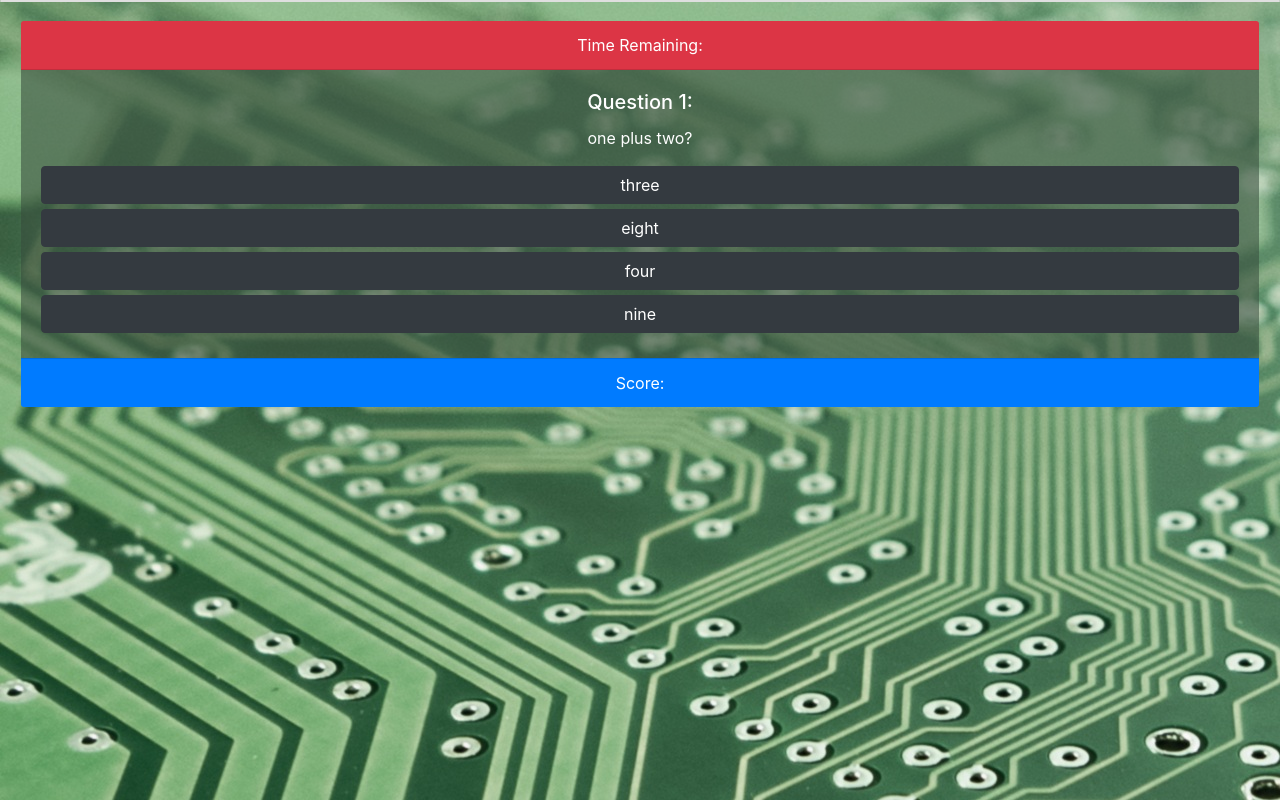
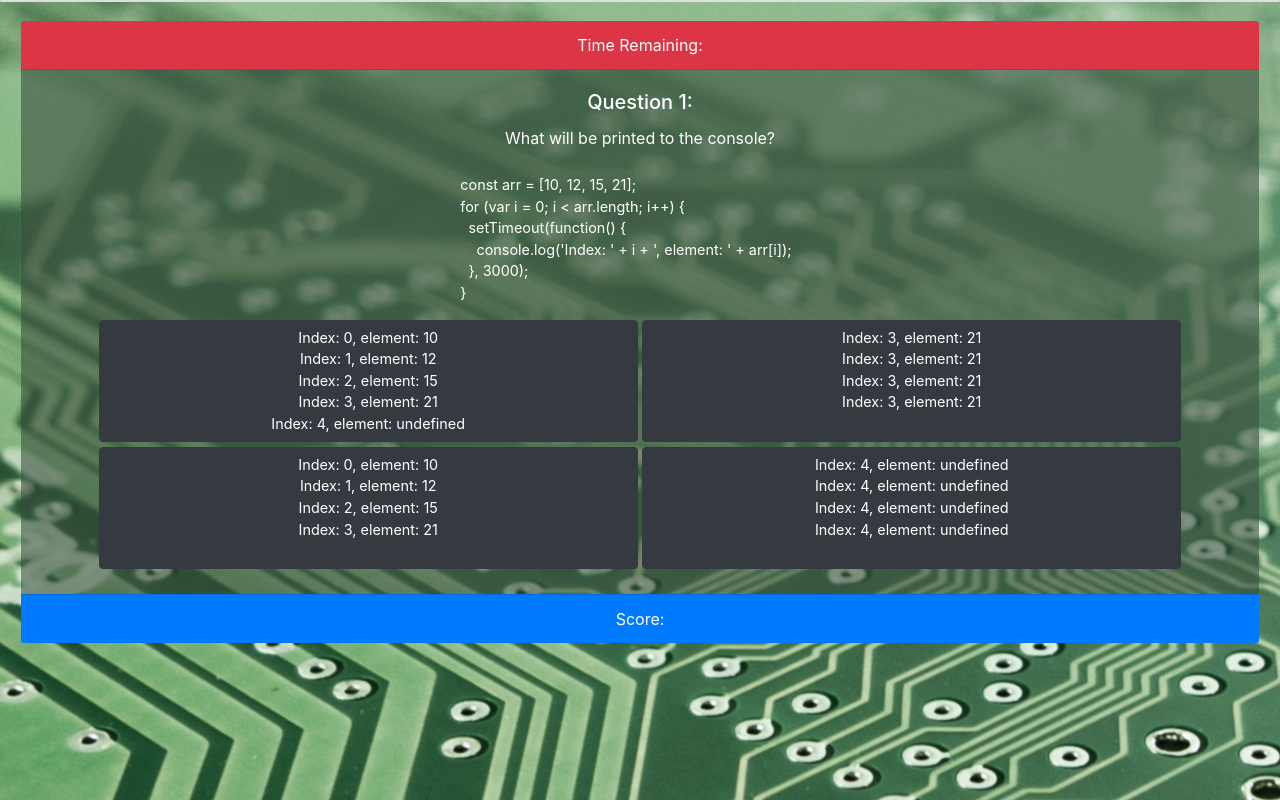
Before and after one commit to rwest88/TriviaGame, a plain HTML site: page index.html in a window 1280 px wide. Drawn offline with nearby package versions, Linux system fonts and the light colour scheme.

Commit message:
began theme of javascript questions

```diff
--- a/index.html
+++ b/index.html
@@ -10,20 +10,42 @@
         body {
             background: url("assets/images/placeholder2.jpeg") 0 0 repeat;
         }
+        /* how do we get rid of the little margin above the background image? */
         .card-body {
             background: rgba(54, 75, 60, 0.562);
+        }
+        #imbedded-code {
+            text-align: left;
+            margin-left: 10%;
+            font-size: .7rem;
+            /* font-family: 'Courier New', Courier, monospace; */
+        }
+        #imbedded-code-button {
+            font-size: .7rem;
         }
         #mybtn {
             width: 100%;
             margin-bottom: 5px;
             white-space: inherit;
         }
+        /* how do we get rid of the 'visited' pseudoclass, so the buttons look the same on each question? */
+        .red {
+            background-color: red;
+        }
         .card-footer {
             margin-bottom: 1em;
         }
         @media(min-width: 700px) {
-            .btn {
-                width: inherit;
+            #mybtn {
+                width: 45%;
+                /* white-space:pre-wrap; */
+            }
+            #imbedded-code {
+                margin-left: 35%;
+                font-size: .9rem;
+            }
+            #imbedded-code-button {
+                font-size: .9rem;
             }
         }
     </style>
@@ -55,47 +77,46 @@
 </script>
 
 <script>
-
 var trivia = [
     {   // [0] Q1
-        "q": "one plus two?",
+        "q": "What will be printed to the console?<br><br><div id='imbedded-code'> const arr = [10, 12, 15, 21]; <br>for (var i = 0; i < arr.length; i++) {<br>&nbsp;&nbsp;setTimeout(function() {<br>&nbsp;&nbsp;&nbsp;&nbsp;console.log('Index: ' + i + ', element: ' + arr[i]);<br>&nbsp;&nbsp;}, 3000);<br>}</div>",
         "a": [
-            "three",
-            "eight",
-            "four",
-            "nine",
+            "<div id='imbedded-code-button'>Index: 0, element: 10<br>Index: 1, element: 12<br>Index: 2, element: 15<br>Index: 3, element: 21<br>Index: 4, element: undefined</div>",
+            "<div id='imbedded-code-button'>Index: 3, element: 21<br>Index: 3, element: 21<br>Index: 3, element: 21<br>Index: 3, element: 21<br><br></div>",
+            "<div id='imbedded-code-button'>Index: 0, element: 10<br>Index: 1, element: 12<br>Index: 2, element: 15<br>Index: 3, element: 21<br><br></div>",
+            "<div id='imbedded-code-button'>Index: 4, element: undefined<br>Index: 4, element: undefined<br>Index: 4, element: undefined<br>Index: 4, element: undefined<br><br></div>",
         ],
-        "c": "three"
+        "c": "3"
     },
     {   // [1] Q2
-        "q": "six plus two?",
+        "q": "Why are the holes in cats' fur always in the right place for their eyes?",
         "a": [
-            "three",
+            "twelve",
             "eight",
-            "four",
-            "nine",
+            "six",
+            "answer is non-numeric",
         ],
-        "c": "eight"
+        "c": "3"
     },
     {   // [2] Q3
         "q": "two plus two?",
         "a": [
+            "one hundred",
+            "seven",
+            "four",
             "three",
-            "eight",
-            "four",
-            "nine",
         ],
-        "c": "four"
+        "c": "2"
     },
     {   // [3] Q4
         "q": "seven plus two?",
         "a": [
-            "three",
-            "eight",
-            "four",
+            "sixty-three",
+            "seventy-two",
+            "two",
             "nine",
         ],
-        "c": "nine"
+        "c": "3"
     },
     {   // [4] Q5
         "q": "ten minus seven?",
@@ -103,27 +124,39 @@ var trivia = [
             "three",
             "eight",
             "four",
-            "nine",
+            "six",
         ],
-        "c": "three"
+        "c": "0"
     }
 ]
 
-var count = -1;
+var qCount = -1;
 
 function newQuestion() {
-    count++;
-    if (count >= trivia.length) {
+    qCount++;
+    if (qCount >= trivia.length) {
         end();
         return false;
     }
-    $('.card-title').text("Question " + (count + 1) + ":");
-    $('.card-text').text(trivia[count].q);
+    $('.card-title').text("Question " + (qCount + 1) + ":");
+    $('.card-text').html(trivia[qCount].q);
 
-    $('.btn1').text(trivia[count].a[$('.btn1').data('btn')]);
-    $('.btn2').text(trivia[count].a[$('.btn2').data('btn')]);
-    $('.btn3').text(trivia[count].a[$('.btn3').data('btn')]);
-    $('.btn4').text(trivia[count].a[$('.btn4').data('btn')]);
+    $('button').removeClass('btn-success btn-danger').addClass('btn-dark');
+    $('.btn1').html(trivia[qCount].a[$('.btn1').data('btn')]);
+    $('.btn2').html(trivia[qCount].a[$('.btn2').data('btn')]);
+    $('.btn3').html(trivia[qCount].a[$('.btn3').data('btn')]);
+    $('.btn4').html(trivia[qCount].a[$('.btn4').data('btn')]);
+}
+
+function checkAnswer() {
+    if ($(this).data('btn') == trivia[qCount].c) {
+        $('.card-title').html("Correct!")
+    } else {
+        $('.card-title').html("Incorrect.");
+        $(this).removeClass('btn-dark').addClass('btn-danger')
+    }
+    $(`[data-btn~=${trivia[qCount].c}]`).removeClass('btn-dark').addClass('btn-success');
+    setTimeout(newQuestion, 5000);
 }
 
 function end() {
@@ -131,14 +164,7 @@ function end() {
     $('.card-text').text("You answered x / x correctly");
 }
 
-$('button').on('click', function() {
-    if (trivia[count].a[$(this).data('btn')] == trivia[count].c) {
-        alert('good');
-    } else {
-        alert('bad');
-    }
-    newQuestion();
-});
+$('button').on('click', checkAnswer);
 
 newQuestion();
 
```
